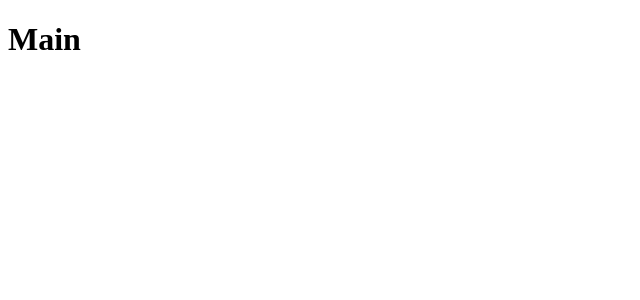
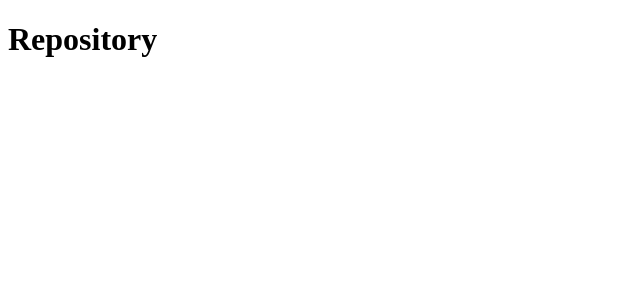
Before and after one commit to LeuAlmeida/github.repositories.list, a React (Create React App) app: page /repository in a window 1280 px wide. Shown: the top 300 px of the page, without its empty margins (0-640 px from the left). Built offline with nearby package versions, Linux system fonts and the light colour scheme.

Commit message:
Exact path to main page

```diff
--- a/src/routes.js
+++ b/src/routes.js
@@ -8,7 +8,7 @@ export default function Routes() {
   return (
     <BrowserRouter>
       <Switch>
-        <Route path="/" component={Main} />
+        <Route path="/" exact component={Main} />
         <Route path="/repository" component={Repository} />
       </Switch>
     </BrowserRouter>
```
